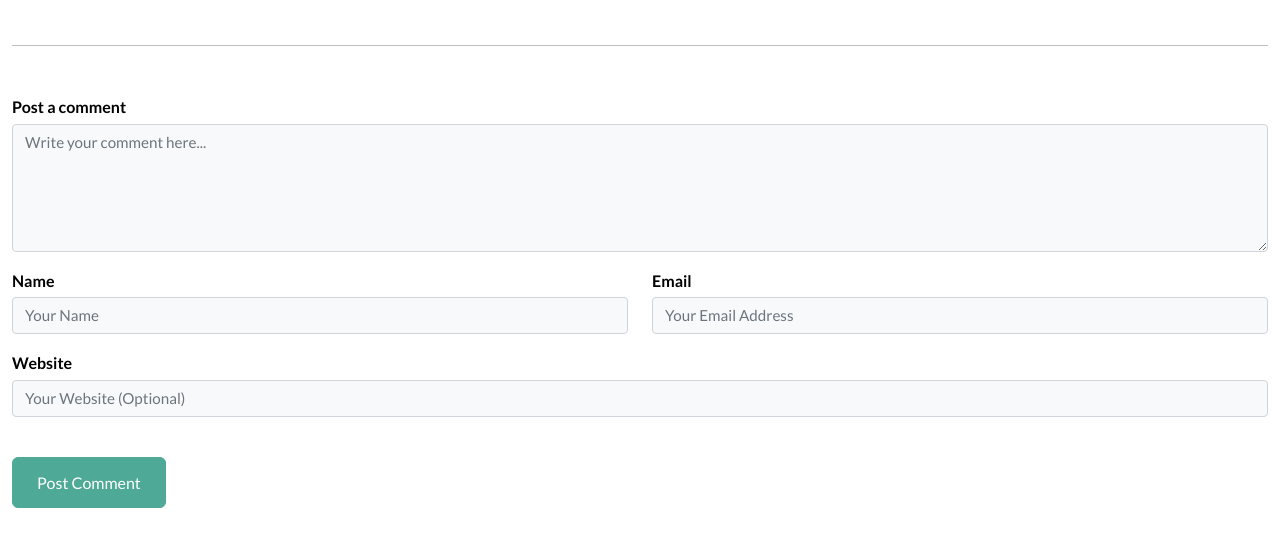
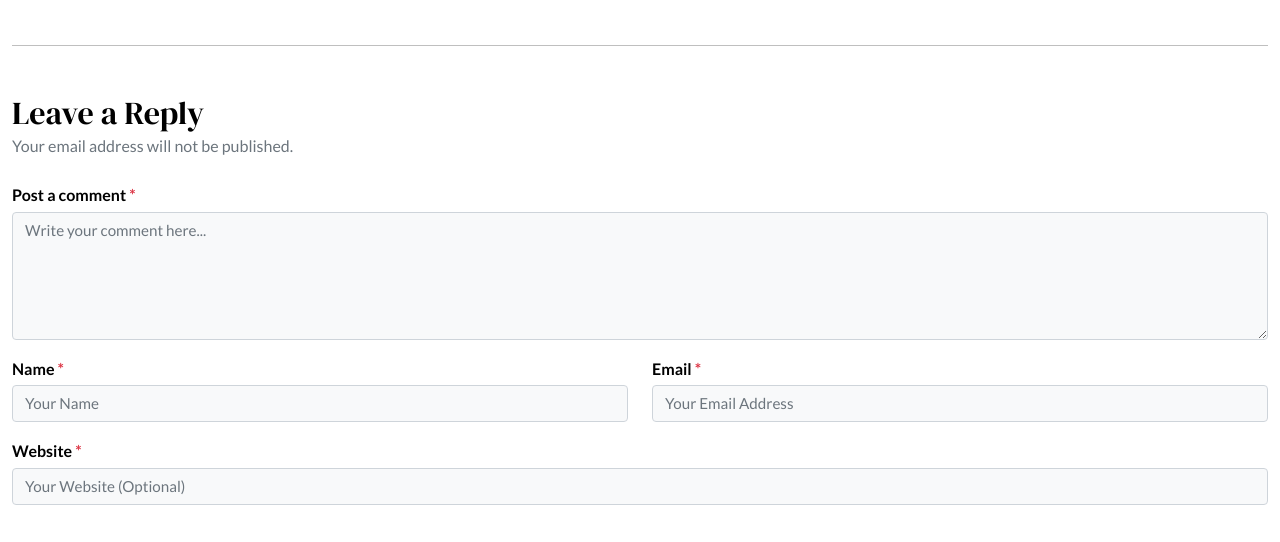
Before and after one commit to somil-cisdev/htw, a plain HTML site: page blog-details.html in a window 1280 px wide. Shown: the part 3021-3563 px from the top of the page. Drawn offline with nearby package versions, Linux system fonts and the light colour scheme.

Commit message:
blog-details added buttons & comment form

```diff
--- a/blog-details.html
+++ b/blog-details.html
@@ -235,7 +235,8 @@
                             <p>If you need help making these sustainable lifestyle changes, we are here to help! At
                                 <strong>Wellness Academy USA</strong>, you can come stay a day, a week, or a month with
                                 us on beautiful Coronado Island in sunny San Diego, California to learn how to create
-                                new habits that will support health and happiness in your life!</p>
+                                new habits that will support health and happiness in your life!
+                            </p>
 
                         </article>
 
@@ -291,29 +292,34 @@
                         <hr class="my-lg-5 my-4">
 
                         <div class="mb-5">
-                            <form class="comment-form">
+                            <h2 class="mb-0">Leave a Reply</h2>
+                            <p class="text-muted">Your email address will not be published.</p>
+                            <form class="comment-form mt-4">
                                 <div class="mb-3">
                                     <label for="commentMessage" class="form-label fw-semibold mb-1">Post a
-                                        comment</label>
+                                        comment <span class="text-danger">*</span></label>
                                     <textarea class="form-control bg-light  bg-opacity-10" id="commentMessage" rows="5"
-                                        required placeholder="Write your comment here..."></textarea>
+                                        required placeholder="Write your comment here..." required></textarea>
                                 </div>
                                 <div class="row">
                                     <div class="col-md-6 mb-3">
-                                        <label for="commentName" class="form-label fw-semibold mb-1">Name</label>
+                                        <label for="commentName" class="form-label fw-semibold mb-1">Name <span
+                                                class="text-danger">*</span></label>
                                         <input type="text" class="form-control bg-light  bg-opacity-10" id="commentName"
-                                            required placeholder="Your Name">
+                                            required placeholder="Your Name" required>
                                     </div>
                                     <div class="col-md-6 mb-3">
-                                        <label for="commentEmail" class="form-label fw-semibold mb-1">Email</label>
+                                        <label for="commentEmail" class="form-label fw-semibold mb-1">Email <span
+                                                class="text-danger">*</span></label>
                                         <input type="email" class="form-control bg-light  bg-opacity-10"
-                                            id="commentEmail" required placeholder="Your Email Address">
+                                            id="commentEmail" required placeholder="Your Email Address" required>
                                     </div>
                                 </div>
                                 <div class="mb-3">
-                                    <label for="commentWebsite" class="form-label fw-semibold mb-1">Website</label>
+                                    <label for="commentWebsite" class="form-label fw-semibold mb-1">Website <span
+                                            class="text-danger">*</span></label>
                                     <input type="url" class="form-control bg-light  bg-opacity-10" id="commentWebsite"
-                                        placeholder="Your Website (Optional)">
+                                        placeholder="Your Website (Optional)" required>
                                 </div>
                                 <button type="submit" class="containedBtn dark-btn mt-4">Post Comment</button>
                             </form>
```
